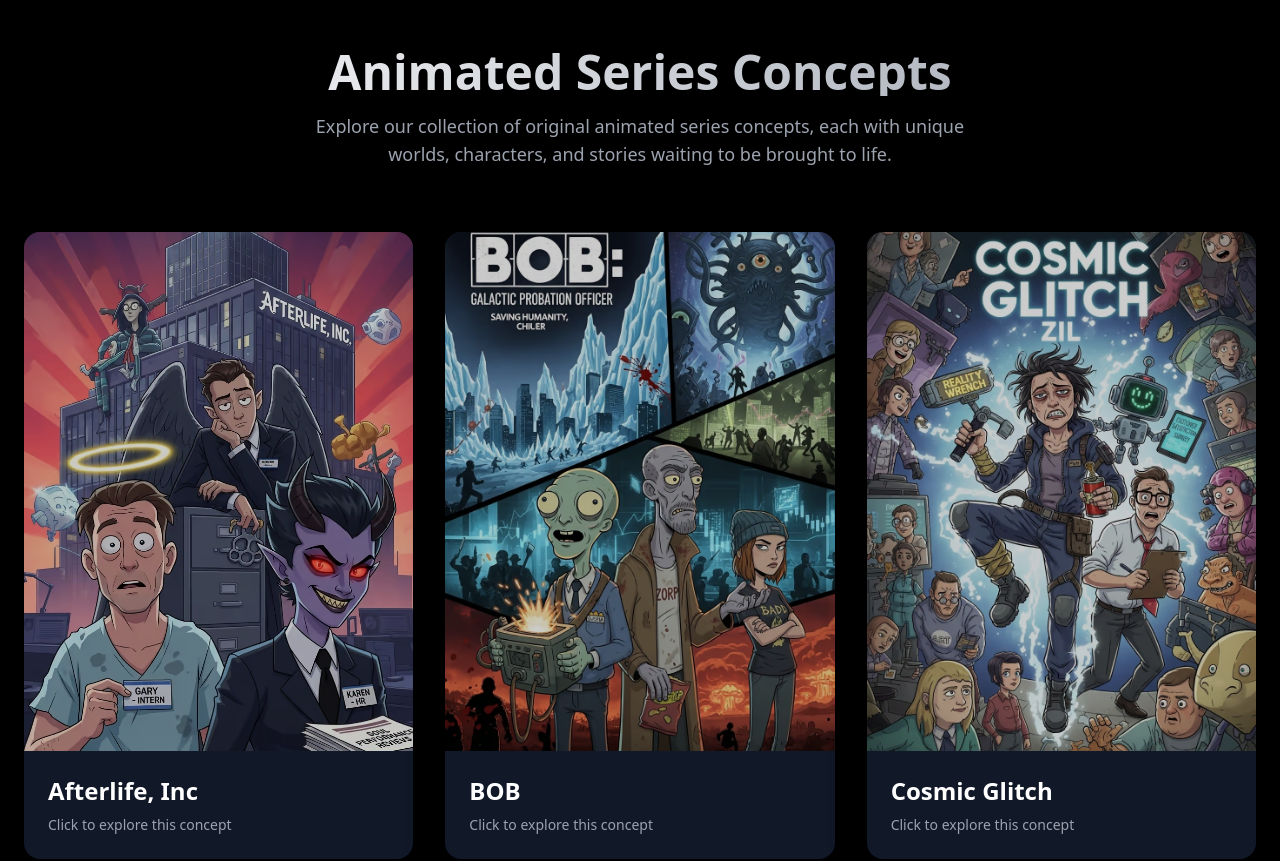
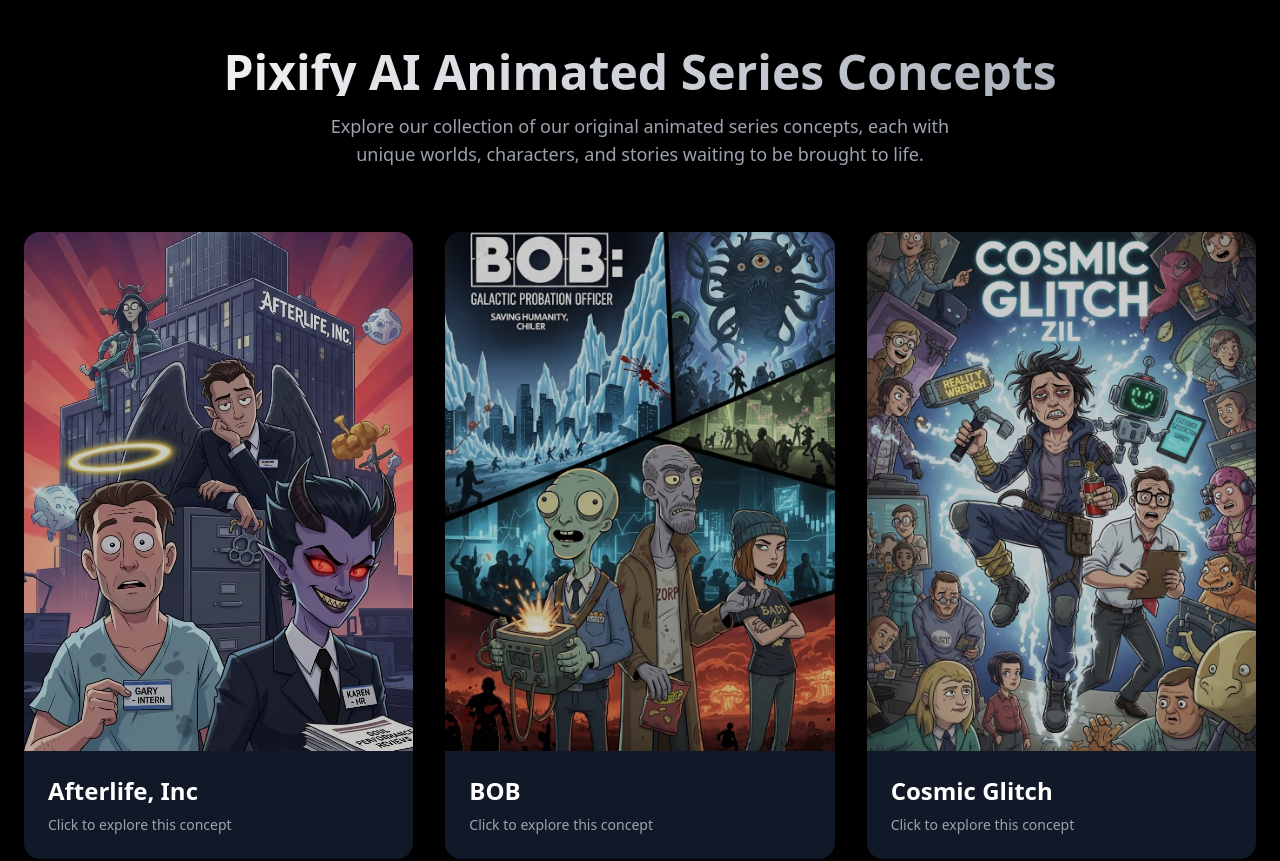
Before and after one commit to PixifyAI/asc, a React (Vite) app: page / in a window 1280 px wide. Shown: the top 861 px of the page. Built offline with nearby package versions, Linux system fonts and the light colour scheme.

Commit message:
Add files via upload

```diff
--- a/src/components/Gallery.tsx
+++ b/src/components/Gallery.tsx
@@ -59,10 +59,10 @@ export const Gallery: React.FC<GalleryProps> = ({ concepts, onSelectConcept }) =
       <div className="container mx-auto px-6 py-12">
         <div className="text-center mb-16">
           <h1 className="text-5xl font-bold mb-4 bg-gradient-to-r from-white to-gray-400 bg-clip-text text-transparent">
-            Animated Series Concepts
+            Pixify AI Animated Series Concepts
           </h1>
           <p className="text-gray-400 text-lg max-w-2xl mx-auto">
-            Explore our collection of original animated series concepts, each with unique worlds, characters, and stories waiting to be brought to life.
+            Explore our collection of our original animated series concepts, each with unique worlds, characters, and stories waiting to be brought to life.
           </p>
         </div>
 
```
